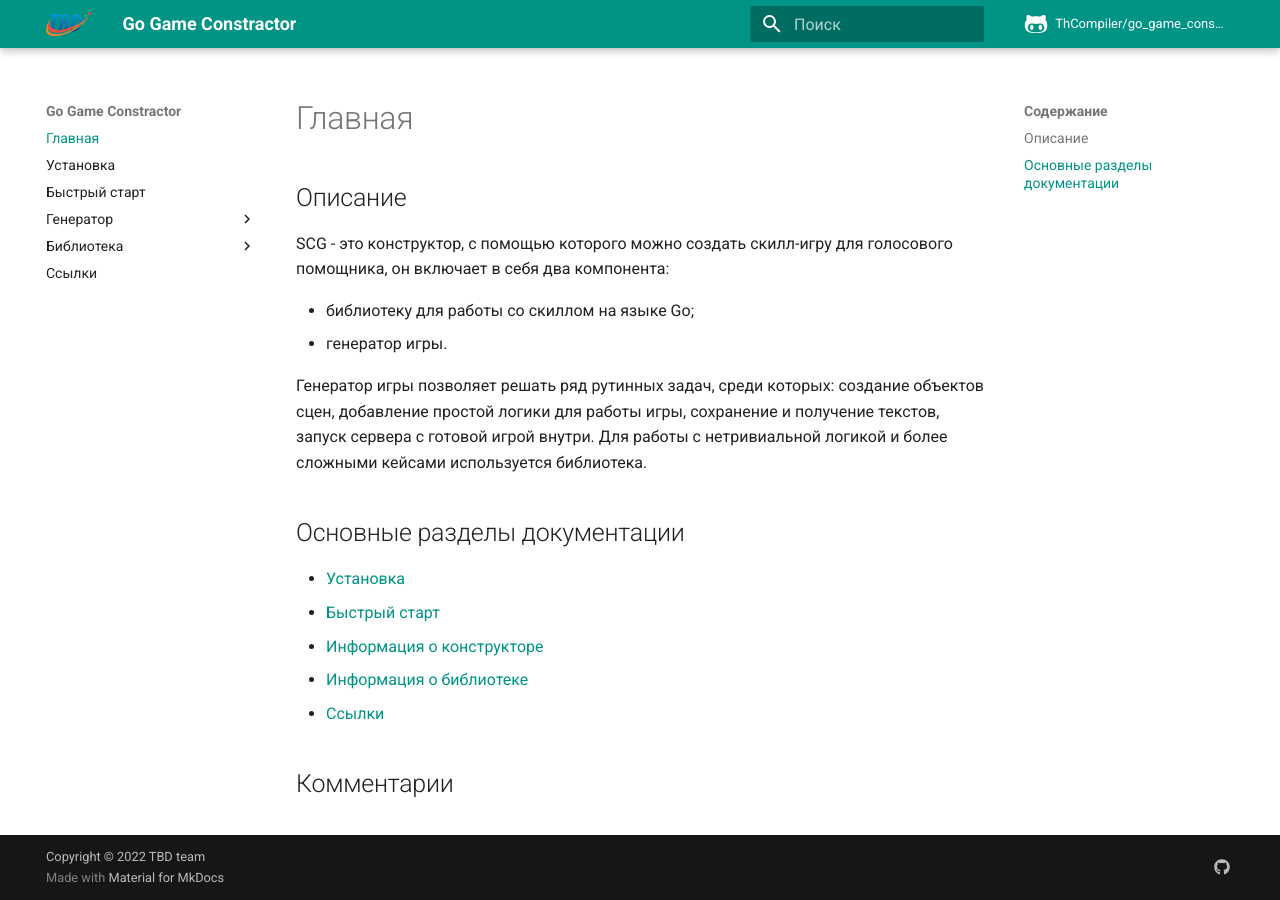
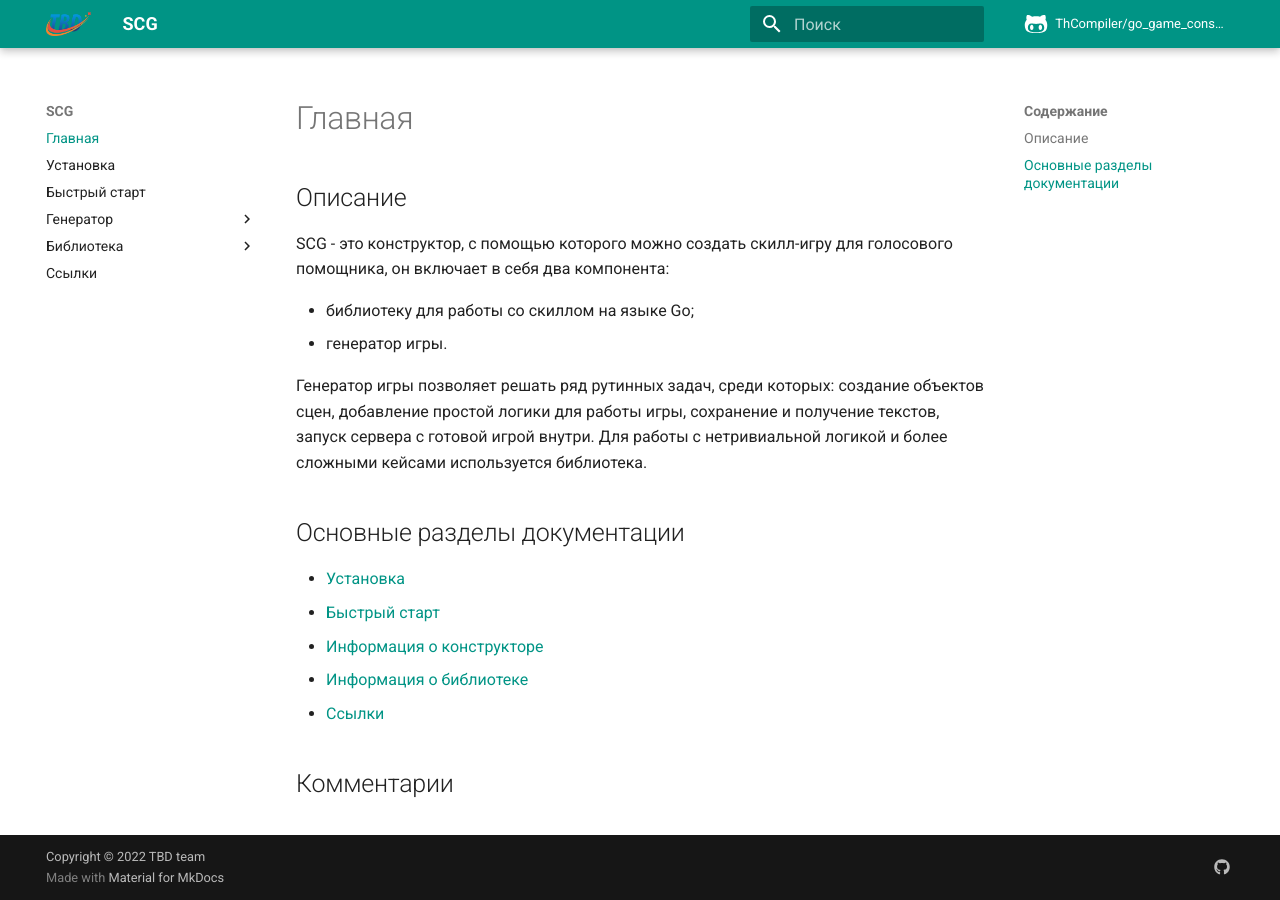
Before and after one commit to ThCompiler/go_game_constractor, an MkDocs documentation site: the page built from docs/index.md, in a window 1280 px wide. Built offline with MkDocs 1.6.1 and Material for MkDocs 9.7.7, drawn with Linux system fonts in a browser that asks for light colours; comment, search, counter and statistics services are not loaded; the version menu is left out.

Commit message:
Change header from `Go game constractor` to SCG

```diff
--- a/mkdocs.yml
+++ b/mkdocs.yml
@@ -1,4 +1,4 @@
-site_name: Go Game Constractor
+site_name: SCG
 repo_url: https://github.com/ThCompiler/go_game_constractor
 repo_name: ThCompiler/go_game_constractor
 copyright: Copyright &copy; 2022 TBD team
```
